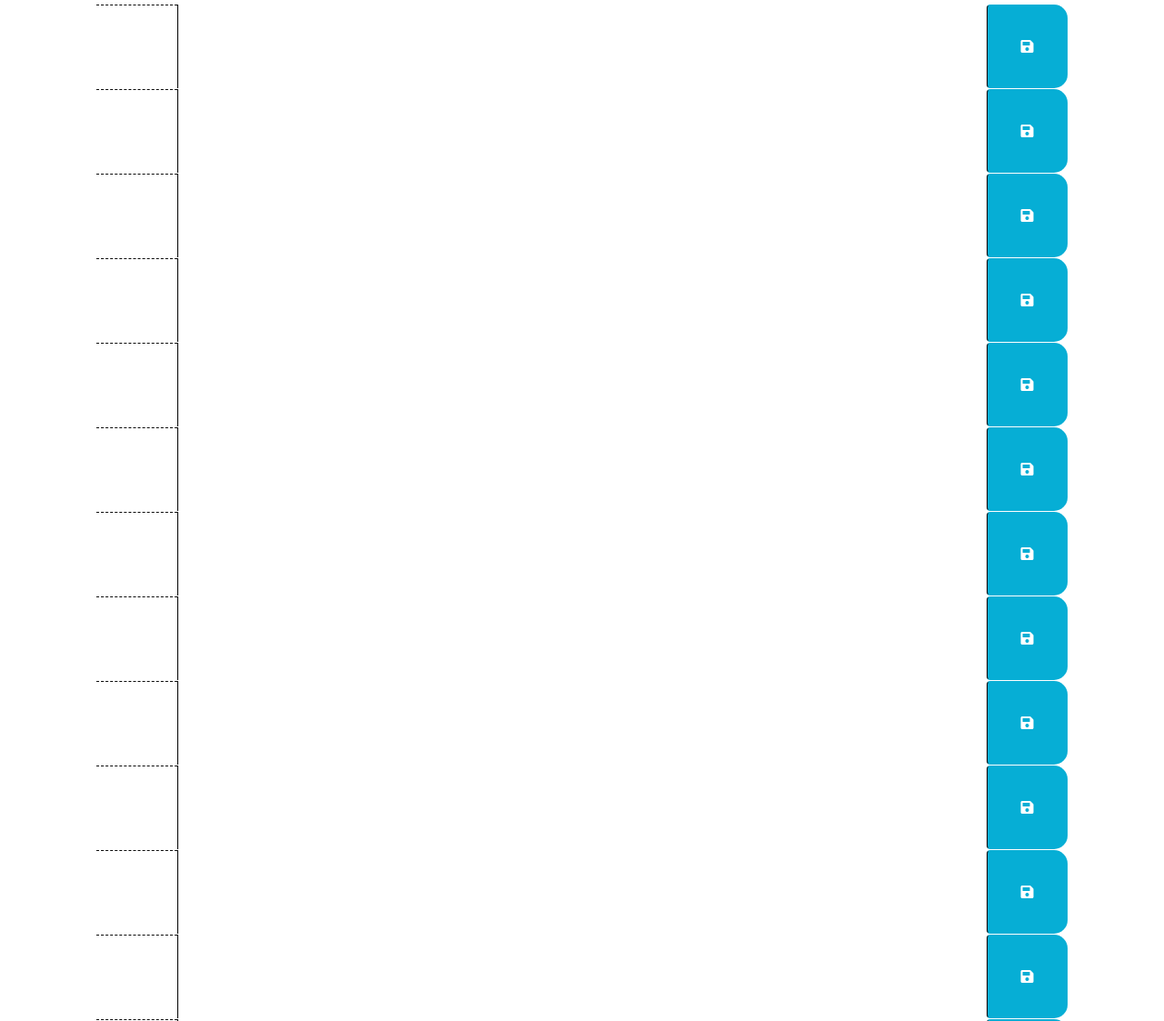
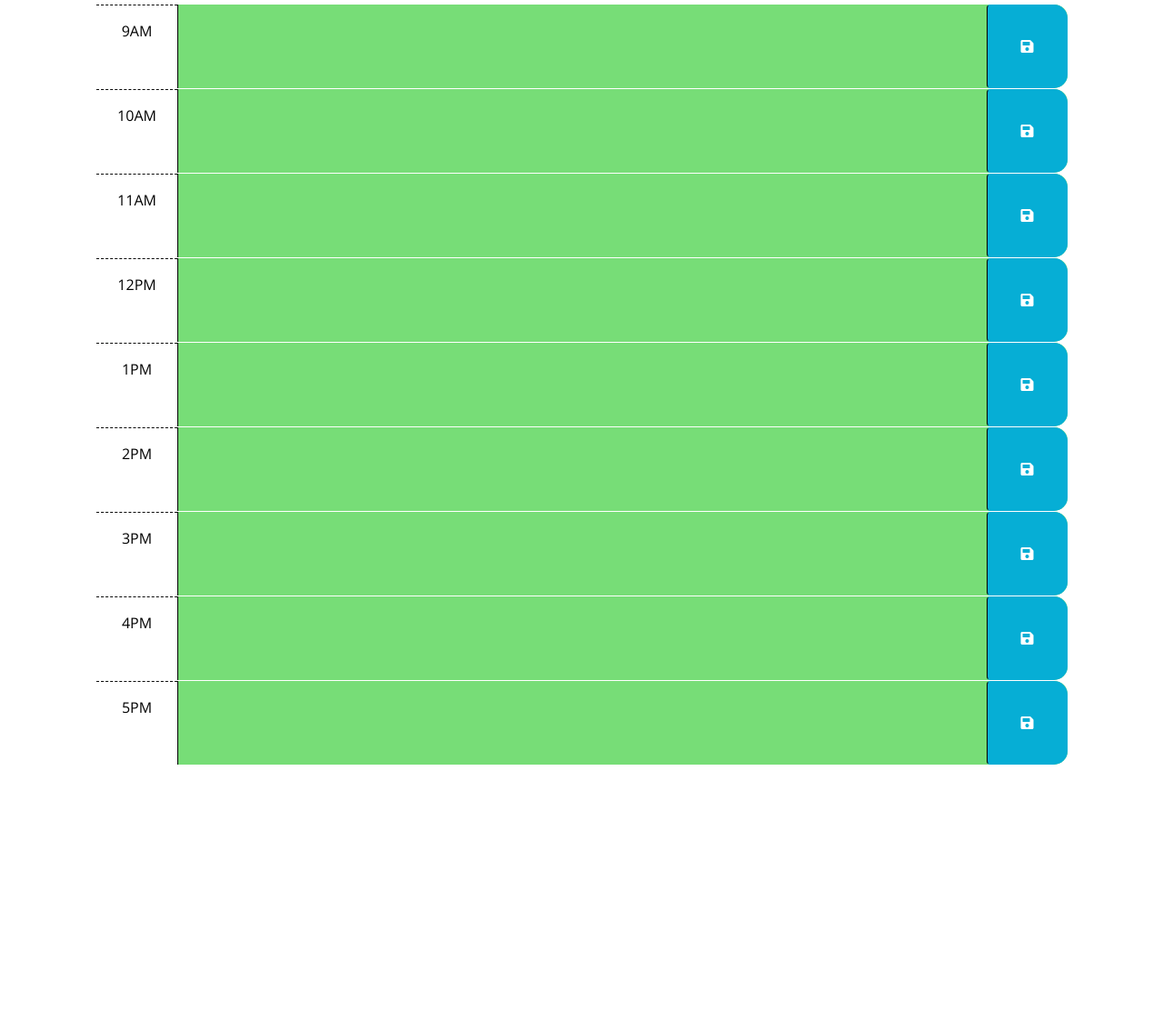
Before and after one commit to sarahlang9800/work-day-scheduler, a plain HTML site: page index.html in a window 1280 px wide. Shown: the part 298-1421 px from the top of the page at 91% size. After the commit the page ends 1139 px from the top, so only its background shows below. Drawn offline with nearby package versions, Linux system fonts and the light colour scheme.

Commit message:
HTML added all times blocks

```diff
--- a/Assets/js/script.js
+++ b/Assets/js/script.js
@@ -1,36 +1,59 @@
 // Wrap all code that interacts with the DOM in a call to jQuery to ensure that
-// the code isn't run until the browser has finished rendering all the elements
+// the code isn"t run until the browser has finished rendering all the elements
 // in the html
 
 // display current date and time on page
 var today = dayjs();
-$('#currentDay').text(today.format('dddd, MMM D, YYYY'));
+$("#currentDay").text(today.format("dddd, MMM D, YYYY"));
 
-var hr9 = dayjs().set('hour', 09).set('minute', 00)
-var hr10 = dayjs().set('hour', 10).set('minute', 00)
-var hr11 = dayjs().set('hour', 11).set('minute', 00)
-var hr12 = dayjs().set('hour', 12).set('minute', 00)
-var hr1 = dayjs().set('hour', 13).set('minute', 00)
-var hr2 = dayjs().set('hour', 14).set('minute', 00)
-var hr3 = dayjs().set('hour', 15).set('minute', 00)
-var hr4 = dayjs().set('hour', 16).set('minute', 00)
-var hr5 = dayjs().set('hour', 17).set('minute', 00)
+var displayHr9 = $("#hour1")
+var displayHr10 = $("#hour2")
+var displayHr11 = $("#hour3")
+var displayHr12 = $("#hour4")
+var displayHr1 = $("#hour5")
+var displayHr2 = $("#hour6")
+var displayHr3 = $("#hour7")
+var displayHr4 = $("#hour8")
+var displayHr5 = $("#hour9")
+
+var displayHrArr = [displayHr9, displayHr10, displayHr11, displayHr12, displayHr1, displayHr2, displayHr3, displayHr4, displayHr5];
+
+var hr9 = dayjs().set("hour", 09).set("minute", 00)
+var hr10 = dayjs().set("hour", 10).set("minute", 00)
+var hr11 = dayjs().set("hour", 11).set("minute", 00)
+var hr12 = dayjs().set("hour", 12).set("minute", 00)
+var hr1 = dayjs().set("hour", 13).set("minute", 00)
+var hr2 = dayjs().set("hour", 14).set("minute", 00)
+var hr3 = dayjs().set("hour", 15).set("minute", 00)
+var hr4 = dayjs().set("hour", 16).set("minute", 00)
+var hr5 = dayjs().set("hour", 17).set("minute", 00)
 
 var hrArr = [hr9, hr10, hr11, hr12, hr1, hr2, hr3, hr4, hr5];
 
-window.onload = function setCalendar() {
-  var arrayLength = hrArr.length;
-  for (var i = 0; i < arrayLength; i++) {
-    var original = document.getElementById("calendarHrs");
-    var clone = original.cloneNode(true);
-    clone.removeAttribute("calendarHrs");
-    document.getElementById("calendarHrs").appendChild(clone);
-    console.log(hrArr[i]);
-}
-  console.log(original);
-}
+// window.onload = function setCalendar() {
+//   var arrayLength = hrArr.length;
+//   for (var i = 0; i < arrayLength; i++) {
+//     var original = document.getElementById("calendarHrs");
+//     var clone = original.cloneNode(true);
+//     clone.removeAttribute("calendarHrs");
+//     document.getElementById("calendarHrs").appendChild(clone);
+//     console.log(hrArr[i]);
+// }
+//   console.log(original);
+// }
+
+function setCalendar() {
+  for (var i = 1; i <= displayHrArr.length; i++) {
+    var parentDiv = document.getElementById(`hour${index}`)
+    var hourSpan = document.getElementById(`time${index}`)
 
 
+    // get innerhtml cast it to a number
+    // if else weather number is current
+    // add class to parent div
+    // if number is between 1+5 add 12 to number
+  }
+}
 // dynamicaly add a class of dif colors
 
 // for loop loops through adds color when the time is right
--- a/index.html
+++ b/index.html
@@ -1,14 +1,23 @@
 <!DOCTYPE html>
 <html lang="en">
-
   <head>
     <meta charset="UTF-8" />
     <meta name="viewport" content="width=device-width, initial-scale=1.0" />
     <meta http-equiv="X-UA-Compatible" content="ie=edge" />
-  <link rel="stylesheet" href="https://cdn.jsdelivr.net/npm/bootstrap@5.1.3/dist/css/bootstrap.min.css" />
-  <link rel="stylesheet" href="https://use.fontawesome.com/releases/v5.8.1/css/all.css"
-    integrity="sha384-50oBUHEmvpQ+1lW4y57PTFmhCaXp0ML5d60M1M7uH2+nqUivzIebhndOJK28anvf" crossorigin="anonymous" />
-  <link href="https://fonts.googleapis.com/css?family=Open+Sans&display=swap" rel="stylesheet" />
+    <link
+      rel="stylesheet"
+      href="https://cdn.jsdelivr.net/npm/bootstrap@5.1.3/dist/css/bootstrap.min.css"
+    />
+    <link
+      rel="stylesheet"
+      href="https://use.fontawesome.com/releases/v5.8.1/css/all.css"
+      integrity="sha384-50oBUHEmvpQ+1lW4y57PTFmhCaXp0ML5d60M1M7uH2+nqUivzIebhndOJK28anvf"
+      crossorigin="anonymous"
+    />
+    <link
+      href="https://fonts.googleapis.com/css?family=Open+Sans&display=swap"
+      rel="stylesheet"
+    />
     <link rel="stylesheet" href="./Assets/css/style.css" />
     <title>Work Day Scheduler</title>
   </head>
@@ -20,54 +29,86 @@
       <p id="currentDay" class="lead"></p>
     </header>
     <div class="container-lg px-5">
-    <!-- Use class for "past", "present", and "future" to apply styles to the
-        time-block divs accordingly. The javascript will need to do this by
-        adding/removing these classes on each div by comparing the hour in the
-        id to the current hour. The html provided below is meant to be an example
-        demonstrating how the css provided can be leveraged to create the
-        desired layout and colors. The html below should be removed or updated
-        in the finished product. Remember to delete this comment once the
-        code is implemented.
-        -->
 
-    <!-- Example of a past time block. The "past" class adds a gray background color. -->
-    <div id="calendarHrs">
-      <div id="hour" class="row time-block ">
-        <div id="currentHour" class="col-2 col-md-1 hour text-center py-3"></div>
+      <div id="hour1" class="row time-block past present future">
+        <div class="col-2 col-md-1 hour text-center py-3"><span id="time1">9</span>AM</div>
         <textarea class="col-8 col-md-10 description" rows="3"> </textarea>
         <button class="btn saveBtn col-2 col-md-1" aria-label="save">
           <i class="fas fa-save" aria-hidden="true"></i>
         </button>
       </div>
-    </div>
 
-    <!-- Example of a a present time block. The "present" class adds a red background color. -->
-    <!-- <div id="present">
-      <div id="hour" class="row time-block ">
-        <div class="col-2 col-md-1 hour text-center py-3"></div>
+      <div id="hour2" class="row time-block past present future">
+        <div class="col-2 col-md-1 hour text-center py-3"><span id="time1">10</span>AM</div>
         <textarea id="save-last-input" class="col-8 col-md-10 description" rows="3"> </textarea>
         <button class="btn saveBtn col-2 col-md-1" aria-label="save">
           <i class="fas fa-save" aria-hidden="true"></i>
         </button>
       </div>
-    </div> -->
 
-    <!-- Example of a future time block. The "future" class adds a green background color. -->
-    <!-- <div id="future">
-      <div id="hour" class="row time-block ">
-        <div class="col-2 col-md-1 hour text-center py-3"></div>
+      <div id="hour3" class="row time-block past present future">
+        <div class="col-2 col-md-1 hour text-center py-3"><span id="time2">11</span>AM</div>
         <textarea class="col-8 col-md-10 description" rows="3"> </textarea>
         <button class="btn saveBtn col-2 col-md-1" aria-label="save">
           <i class="fas fa-save" aria-hidden="true"></i>
         </button>
       </div>
-    </div> -->
+
+      <div id="hour4" class="row time-block past present future">
+        <div class="col-2 col-md-1 hour text-center py-3"><span id="time3">12</span>PM</div>
+        <textarea class="col-8 col-md-10 description" rows="3"> </textarea>
+        <button class="btn saveBtn col-2 col-md-1" aria-label="save">
+          <i class="fas fa-save" aria-hidden="true"></i>
+        </button>
+      </div>
+
+      <div id="hour5" class="row time-block past present future">
+        <div class="col-2 col-md-1 hour text-center py-3"><span id="time4">1</span>PM</div>
+        <textarea class="col-8 col-md-10 description" rows="3"> </textarea>
+        <button class="btn saveBtn col-2 col-md-1" aria-label="save">
+          <i class="fas fa-save" aria-hidden="true"></i>
+        </button>
+      </div>
+
+      <div id="hour6" class="row time-block past present future">
+        <div class="col-2 col-md-1 hour text-center py-3"><span id="time5">2</span>PM</div>
+        <textarea class="col-8 col-md-10 description" rows="3"> </textarea>
+        <button class="btn saveBtn col-2 col-md-1" aria-label="save">
+          <i class="fas fa-save" aria-hidden="true"></i>
+        </button>
+      </div>
+
+      <div id="hour7" class="row time-block past present future">
+        <div class="col-2 col-md-1 hour text-center py-3"><span id="time6">3</span>PM</div>
+        <textarea class="col-8 col-md-10 description" rows="3"> </textarea>
+        <button class="btn saveBtn col-2 col-md-1" aria-label="save">
+          <i class="fas fa-save" aria-hidden="true"></i>
+        </button>
+      </div>
+
+      <div id="hour8" class="row time-block past present future">
+        <div class="col-2 col-md-1 hour text-center py-3"><span id="time7">4</span>PM</div>
+        <textarea class="col-8 col-md-10 description" rows="3"> </textarea>
+        <button class="btn saveBtn col-2 col-md-1" aria-label="save">
+          <i class="fas fa-save" aria-hidden="true"></i>
+        </button>
+      </div>
+
+      <div id="hour9" class="row time-block past present future">
+        <div class="col-2 col-md-1 hour text-center py-3"><span id="time8">5</span>PM</div>
+        <textarea class="col-8 col-md-10 description" rows="3"> </textarea>
+        <button class="btn saveBtn col-2 col-md-1" aria-label="save">
+          <i class="fas fa-save" aria-hidden="true"></i>
+        </button>
+      </div>
 
     <script src="https://code.jquery.com/jquery-3.4.1.min.js"></script>
-    <script src="https://cdn.jsdelivr.net/npm/dayjs@1.11.3/dayjs.min.js"
-      integrity="sha256-iu/zLUB+QgISXBLCW/mcDi/rnf4m4uEDO0wauy76x7U=" crossorigin="anonymous"></script>
+    <script
+      src="https://cdn.jsdelivr.net/npm/dayjs@1.11.3/dayjs.min.js"
+      integrity="sha256-iu/zLUB+QgISXBLCW/mcDi/rnf4m4uEDO0wauy76x7U="
+      crossorigin="anonymous"
+    ></script>
 
     <script src="/Assets/js/script.js"></script>
   </body>
-
 </html>
```
Lines whose indentation alone changed are shown as unchanged.
